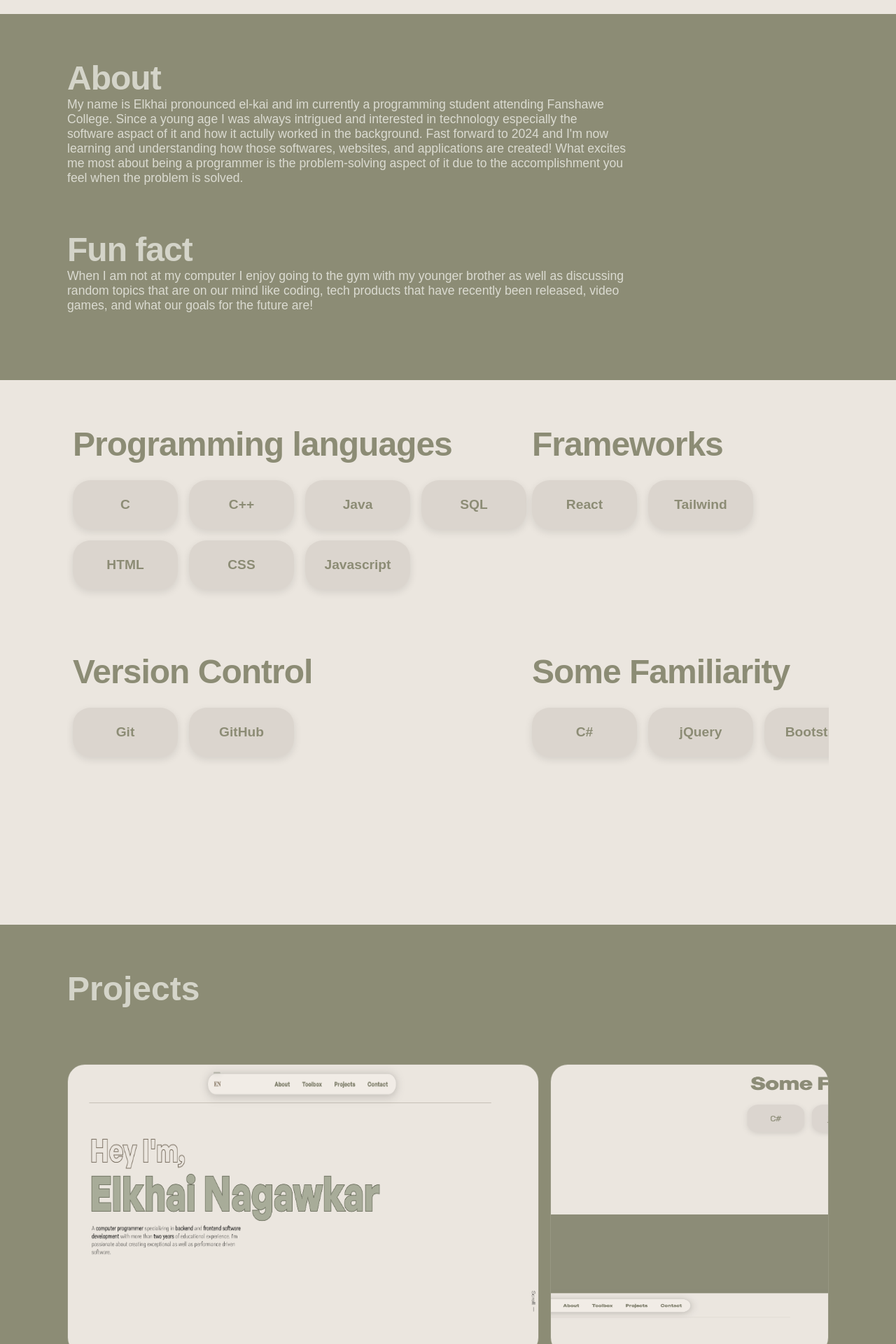
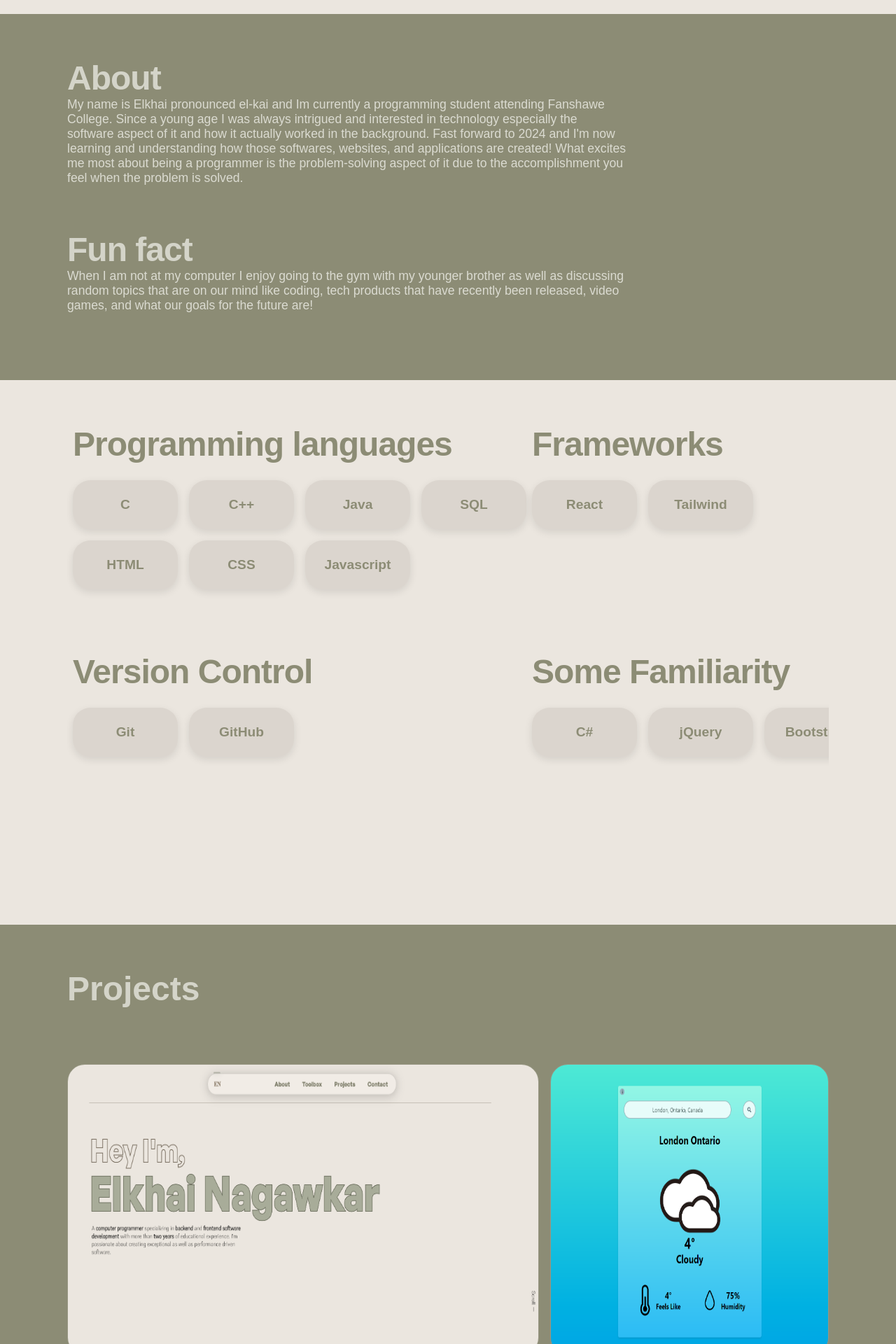
Before and after one commit to ElkhaiNagawkar/Elkhai-Nagawkar-Portfolio, a React (Create React App) app in the folder elkhai-nagawkar-portfolio-app/: page / in a window 1280 px wide. Shown: the part 780-2700 px from the top of the page at 70% size. Built offline with nearby package versions, Linux system fonts and the light colour scheme; a web font is replaced by a local one.

Commit message:
Commit #20 :tada:
Changed hover effect of project section
Changed placeholder img with new project

```diff
--- a/elkhai-nagawkar-portfolio-app/src/HelperComponents/ProjectBox.js
+++ b/elkhai-nagawkar-portfolio-app/src/HelperComponents/ProjectBox.js
@@ -3,15 +3,16 @@ import React from "react";
 export default function ProjectBox(props) {
   return (
     <div className="project">
-      <img className="projectImg" src={`../imgs/${props.projectImg}`}></img>
+      <img className="projectImg" src={`../imgs/${props.projectImg}`} />
       <div className={`project--title--div`}>
         <h1 className={`project--title`}>{props.title}</h1>
         <p className={`project--description`}>{props.descrition}</p>
         <div className="resources--used">
-          <div className="resource orange--background">
-            <h4>HTML • CSS • Javascript • React</h4>
+          <div className="resource">
+            <h4>{props.resources}</h4>
           </div>
         </div>
+        <div className="test"></div>
       </div>
     </div>
   );
--- a/elkhai-nagawkar-portfolio-app/src/Sections/About.js
+++ b/elkhai-nagawkar-portfolio-app/src/Sections/About.js
@@ -44,10 +44,10 @@ export default function About(props) {
             inView ? "about--paragraph--animation" : ""
           }`}
         >
-          My name is Elkhai pronounced el-kai and im currently a programming
+          My name is Elkhai pronounced el-kai and Im currently a programming
           student attending Fanshawe College. Since a young age I was always
-          intrigued and interested in technology especially the software aspact
-          of it and how it actully worked in the background. Fast forward to
+          intrigued and interested in technology especially the software aspect
+          of it and how it actually worked in the background. Fast forward to
           2024 and I'm now learning and understanding how those softwares,
           websites, and applications are created! What excites me most about
           being a programmer is the problem-solving aspect of it due to the
--- a/elkhai-nagawkar-portfolio-app/src/Sections/Projects.js
+++ b/elkhai-nagawkar-portfolio-app/src/Sections/Projects.js
@@ -67,19 +67,17 @@ export default function Projects(props) {
             as well as helped me polish and further improve my CSS and Javascript
             skills. I really enjoyed creating this project as it reminds me of how
             far I have come since begining my programming journey."
+            resources="HTML • CSS • Javascript • React • Git • GitHub"
           />
         </div>
         <div
           className={`all--projects ${inView ? "second--project--anim" : ""}`}
         >
           <ProjectBox
-            projectImg="test.png"
-            title="Portfolio"
-            descrition="This is the first project I have worked on independintly after
-          learning React. It aided me in further understanding how React works
-          as well as helped me polish and further improve my CSS and Javascript
-          skills. I really enjoyed creating this project as it reminds me of how
-          far I have come since begining my programming journey."
+            projectImg="WeatherApp.png"
+            title="Weather App"
+            descrition="This is the first project where I used Tailwind CSS to style all elements. This project taught me how to use the Fetch API with React in contrast to vanilla Javascript. It also taught me how to recieve data from the fetch request convert it from a JSON and display or use the data retrived to make another fetch request."
+            resources="HTML • CSS • Javascript • React • Git • GitHub"
           />
         </div>
       </div>
--- a/elkhai-nagawkar-portfolio-app/src/index.css
+++ b/elkhai-nagawkar-portfolio-app/src/index.css
@@ -634,7 +634,7 @@
   position: absolute;
   width: 100%;
   height: 100%;
-  background: linear-gradient(180deg, transparent 10%, rgb(139, 139, 116) 90%);
+  background: rgba(0, 0, 0, 0.6);
   opacity: 0;
   border-radius: 25px;
   transition: 0.5s ease-out;
@@ -644,11 +644,25 @@
   opacity: 1;
 }
 
+.test {
+  border: 3px solid white;
+  border-radius: 25px;
+  width: 100%;
+  height: 100%;
+  top: 0;
+  position: absolute;
+  transition: 0.5s ease-out;
+}
+
+.test:hover {
+  scale: 0.9;
+}
+
 .project--title {
   font-family: "General Sans", sans-serif;
   color: #d4d4c9;
   font-size: 2rem;
-  padding-top: 14rem;
+  padding-top: 12rem;
 }
 
 .project--description {
@@ -670,7 +684,7 @@
 .project--title,
 .project--description,
 .resources--used {
-  padding-left: 2rem;
+  padding-left: 4.5rem;
 }
 
 .first--project--anim {
@@ -884,10 +898,6 @@
 .dark--mode--box {
   background-color: #363636;
   box-shadow: rgba(226, 225, 225, 0.2) 0px 4px 12px;
-}
-
-.dark--mode--project--title--div {
-  background: linear-gradient(180deg, transparent 0%, rgb(37, 37, 37) 100%);
 }
 
 .dark--mode--contact {
```
Also changed, not shown: elkhai-nagawkar-portfolio-app/public/imgs/WeatherApp.png (added), elkhai-nagawkar-portfolio-app/public/imgs/test.png (deleted).
